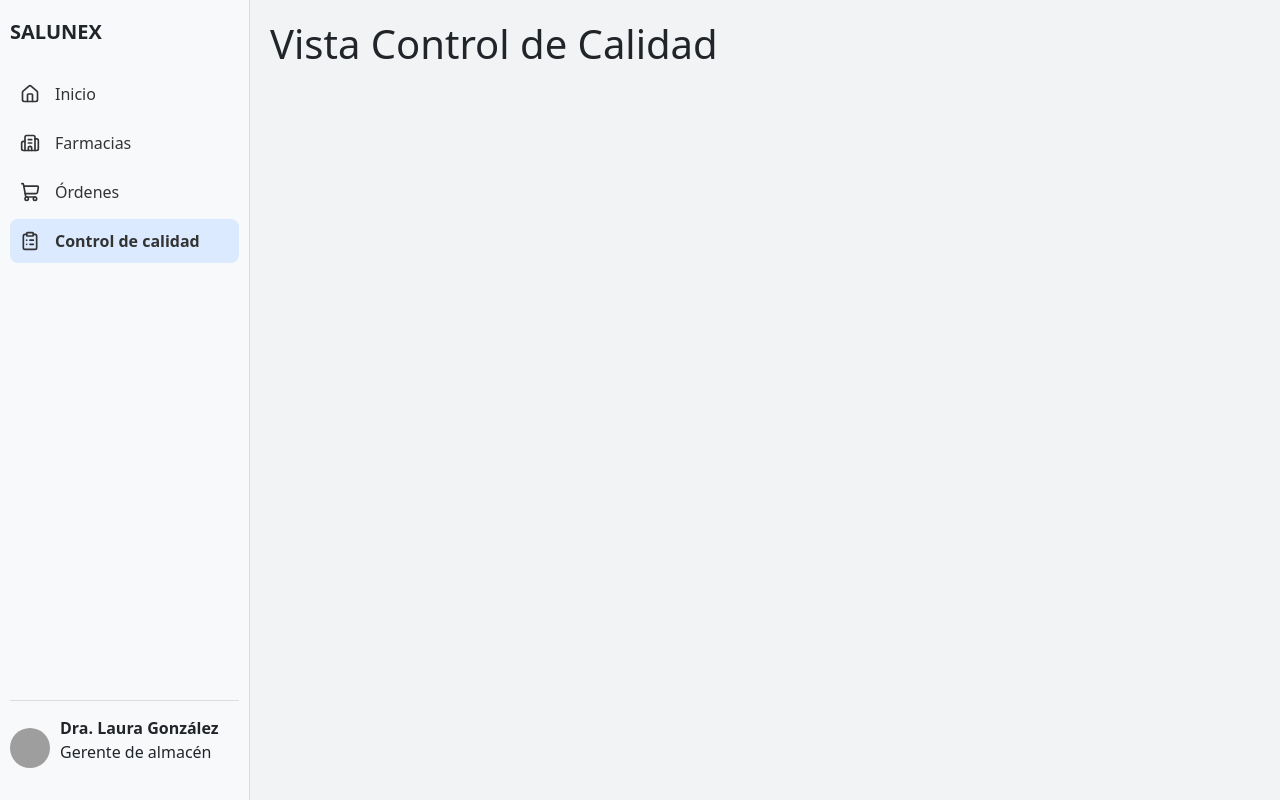
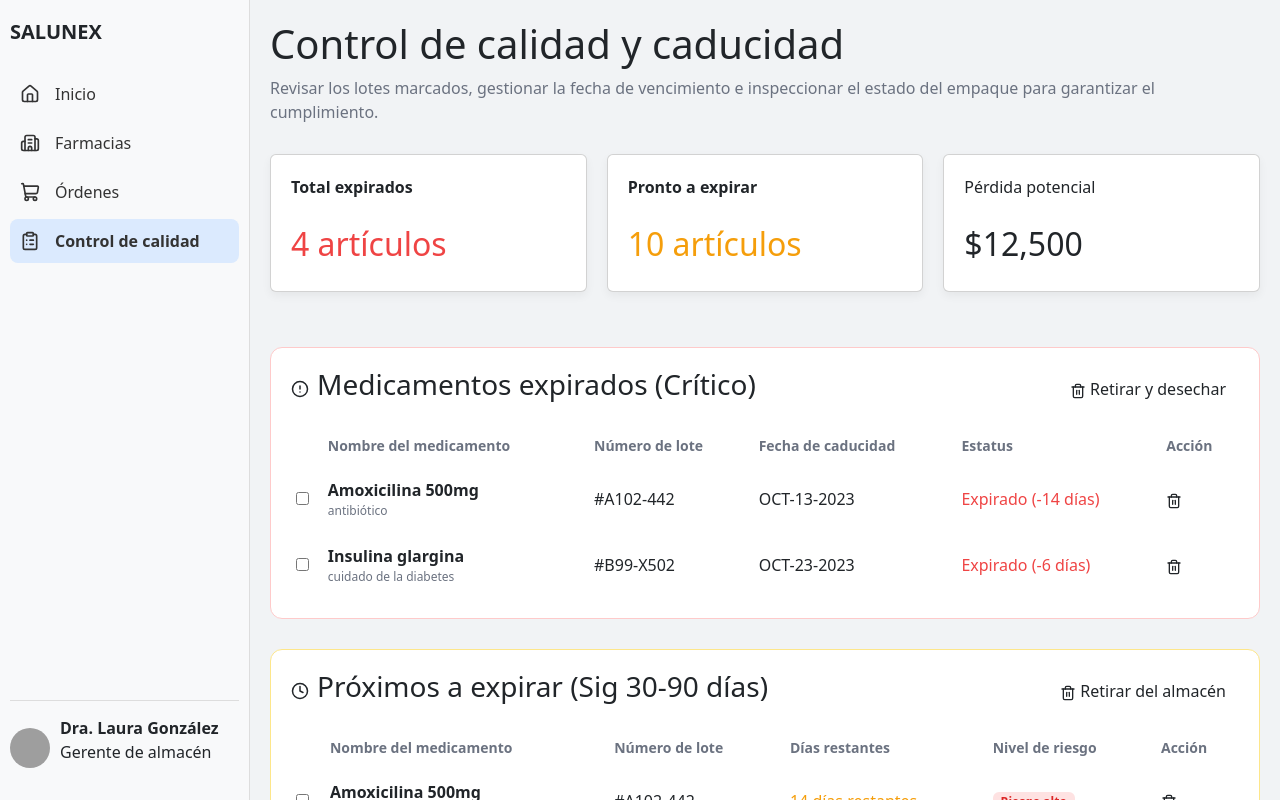
Before and after one commit to FabricioValdez/front_salunex, a React (Vite) app: page /control in a window 1280 px wide. Built offline with nearby package versions, Linux system fonts and the light colour scheme; grey boxes are pictures that could not be loaded.

Commit message:
Elaboración visual de la vista Control de calidad

```diff
--- a/src/pages/ControlDeCalidad.jsx
+++ b/src/pages/ControlDeCalidad.jsx
@@ -1,5 +1,136 @@
-const ControlDeCalidad = () => {
-  return <h1>Vista Control de Calidad</h1>;
+import "../styles/ControlCalidad.css";
+import { Trash2, AlertCircle, Clock } from "lucide-react";
+
+const ControlCalidad = () => {
+  return (
+    <div className="control-container">
+      <h1>Control de calidad y caducidad</h1>
+      <p className="subtitle">
+        Revisar los lotes marcados, gestionar la fecha de vencimiento e
+        inspeccionar el estado del empaque para garantizar el cumplimiento.
+      </p>
+
+      {/* RESUMEN CARDS */}
+      <div className="summary-cards">
+        <div className="card danger">
+          <p>Total expirados</p>
+          <h2>4 artículos</h2>
+        </div>
+
+        <div className="card warning">
+          <p>Pronto a expirar</p>
+          <h2>10 artículos</h2>
+        </div>
+
+        <div className="card neutral">
+          <p>Pérdida potencial</p>
+          <h2>$12,500</h2>
+        </div>
+      </div>
+
+      {/* EXPIRADOS */}
+      <div className="table-section danger-section">
+        <div className="section-header">
+          <div className="title">
+            <AlertCircle size={18} />
+            <h3>Medicamentos expirados (Crítico)</h3>
+          </div>
+          <button className="btn danger-btn">
+            <Trash2 size={16} /> Retirar y desechar
+          </button>
+        </div>
+
+        <table>
+          <thead>
+            <tr>
+              <th></th>
+              <th>Nombre del medicamento</th>
+              <th>Número de lote</th>
+              <th>Fecha de caducidad</th>
+              <th>Estatus</th>
+              <th>Acción</th>
+            </tr>
+          </thead>
+          <tbody>
+            <tr>
+              <td><input type="checkbox" /></td>
+              <td>
+                <strong>Amoxicilina 500mg</strong>
+                <span>antibiótico</span>
+              </td>
+              <td>#A102-442</td>
+              <td>OCT-13-2023</td>
+              <td className="expired">Expirado (-14 días)</td>
+              <td><Trash2 size={16} /></td>
+            </tr>
+
+            <tr>
+              <td><input type="checkbox" /></td>
+              <td>
+                <strong>Insulina glargina</strong>
+                <span>cuidado de la diabetes</span>
+              </td>
+              <td>#B99-X502</td>
+              <td>OCT-23-2023</td>
+              <td className="expired">Expirado (-6 días)</td>
+              <td><Trash2 size={16} /></td>
+            </tr>
+          </tbody>
+        </table>
+      </div>
+
+      {/* PRÓXIMOS A EXPIRAR */}
+      <div className="table-section warning-section">
+        <div className="section-header">
+          <div className="title">
+            <Clock size={18} />
+            <h3>Próximos a expirar (Sig 30-90 días)</h3>
+          </div>
+          <button className="btn warning-btn">
+            <Trash2 size={16} /> Retirar del almacén
+          </button>
+        </div>
+
+        <table>
+          <thead>
+            <tr>
+              <th></th>
+              <th>Nombre del medicamento</th>
+              <th>Número de lote</th>
+              <th>Días restantes</th>
+              <th>Nivel de riesgo</th>
+              <th>Acción</th>
+            </tr>
+          </thead>
+          <tbody>
+            <tr>
+              <td><input type="checkbox" /></td>
+              <td>
+                <strong>Amoxicilina 500mg</strong>
+                <span>antibiótico</span>
+              </td>
+              <td>#A102-442</td>
+              <td className="days warning-text">14 días restantes</td>
+              <td><span className="badge high">Riesgo alto</span></td>
+              <td><Trash2 size={16} /></td>
+            </tr>
+
+            <tr>
+              <td><input type="checkbox" /></td>
+              <td>
+                <strong>Penicilina 500mg</strong>
+                <span>antibiótico</span>
+              </td>
+              <td>#P087-406</td>
+              <td className="days safe-text">70 días restantes</td>
+              <td><span className="badge medium">Riesgo medio</span></td>
+              <td><Trash2 size={16} /></td>
+            </tr>
+          </tbody>
+        </table>
+      </div>
+    </div>
+  );
 };
 
-export default ControlDeCalidad;
+export default ControlCalidad;
--- /dev/null
+++ b/src/styles/ControlCalidad.css
@@ -0,0 +1,145 @@
+.control-container {
+  max-width: 1100px;
+  margin: auto;
+}
+
+h1 {
+  margin-bottom: 5px;
+}
+
+.subtitle {
+  color: #6b7280;
+  margin-bottom: 30px;
+}
+
+/* CARDS */
+.summary-cards {
+  display: flex;
+  gap: 20px;
+  margin-bottom: 30px;
+}
+
+.card {
+  flex: 1;
+  padding: 20px;
+  border-radius: 12px;
+  background: white;
+  border: 1px solid #e5e7eb;
+}
+
+.card h2 {
+  margin-top: 10px;
+}
+
+.card.danger h2 {
+  color: #ef4444;
+}
+
+.card.warning h2 {
+  color: #f59e0b;
+}
+
+/* TABLE SECTION */
+.table-section {
+  background: white;
+  border-radius: 12px;
+  padding: 20px;
+  margin-bottom: 30px;
+  border: 1px solid #e5e7eb;
+}
+
+.danger-section {
+  border: 1px solid #fecaca;
+}
+
+.warning-section {
+  border: 1px solid #fde68a;
+}
+
+.section-header {
+  display: flex;
+  justify-content: space-between;
+  align-items: center;
+  margin-bottom: 15px;
+}
+
+.title {
+  display: flex;
+  align-items: center;
+  gap: 8px;
+}
+
+/* BUTTONS */
+.btn {
+  border: none;
+  padding: 8px 14px;
+  border-radius: 8px;
+  display: flex;
+  align-items: center;
+  gap: 5px;
+  cursor: pointer;
+}
+
+.danger-btn {
+  background: #ef4444;
+  color: white;
+}
+
+.warning-btn {
+  background: #f59e0b;
+  color: white;
+}
+
+/* TABLE */
+table {
+  width: 100%;
+  border-collapse: collapse;
+}
+
+th {
+  text-align: left;
+  font-size: 14px;
+  color: #6b7280;
+  padding: 10px 5px;
+}
+
+td {
+  padding: 12px 5px;
+  border-top: 1px solid #f3f4f6;
+}
+
+td span {
+  display: block;
+  font-size: 12px;
+  color: #6b7280;
+}
+
+.expired {
+  color: #ef4444;
+  font-weight: 500;
+}
+
+.warning-text {
+  color: #f59e0b;
+}
+
+.safe-text {
+  color: #3b82f6;
+}
+
+/* BADGES */
+.badge {
+  padding: 5px 10px;
+  border-radius: 20px;
+  font-size: 12px;
+}
+
+.badge.high {
+  background: #fee2e2;
+  color: #dc2626;
+}
+
+.badge.medium {
+  background: #e0e7ff;
+  color: #4338ca;
+}
```
